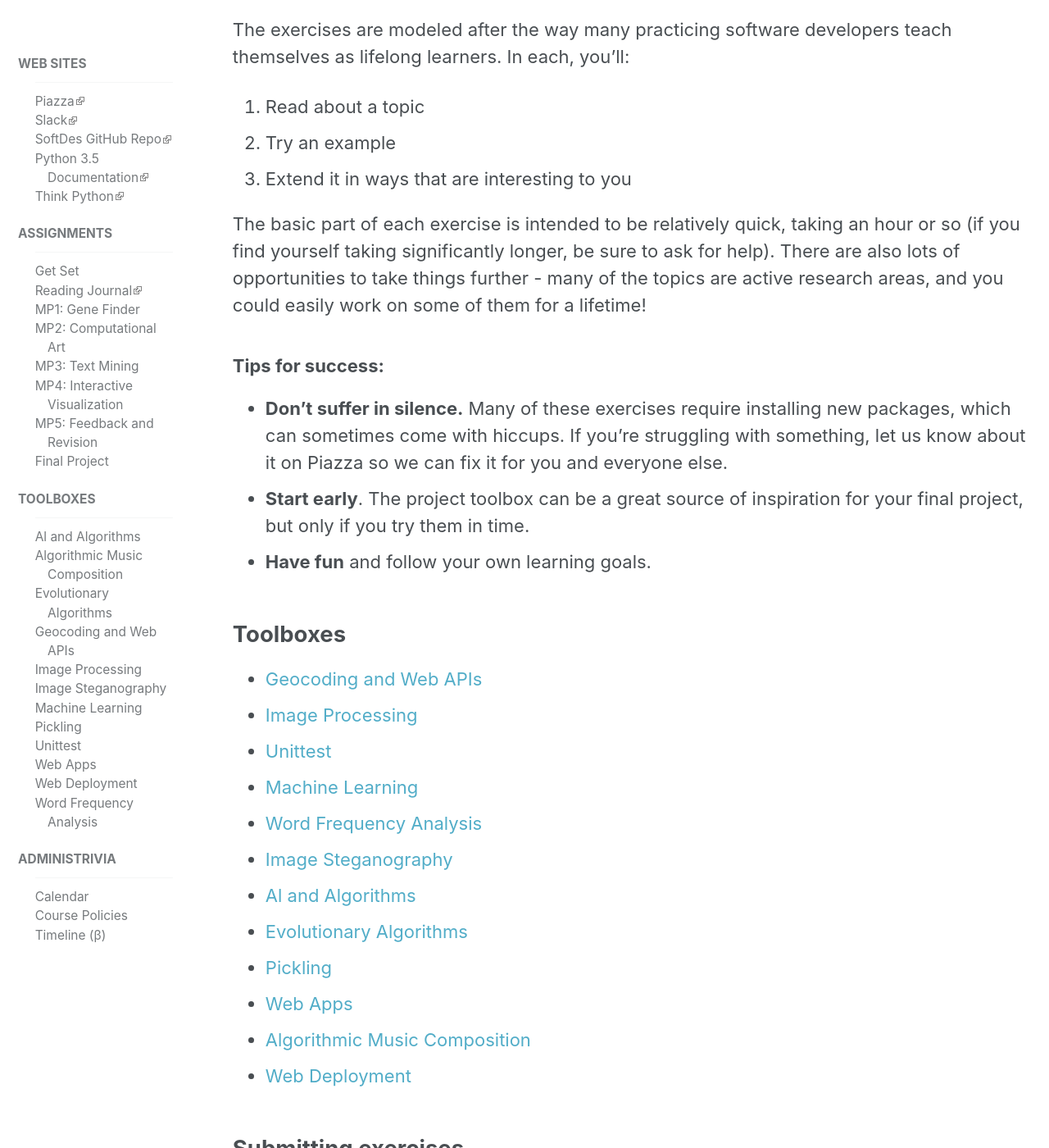
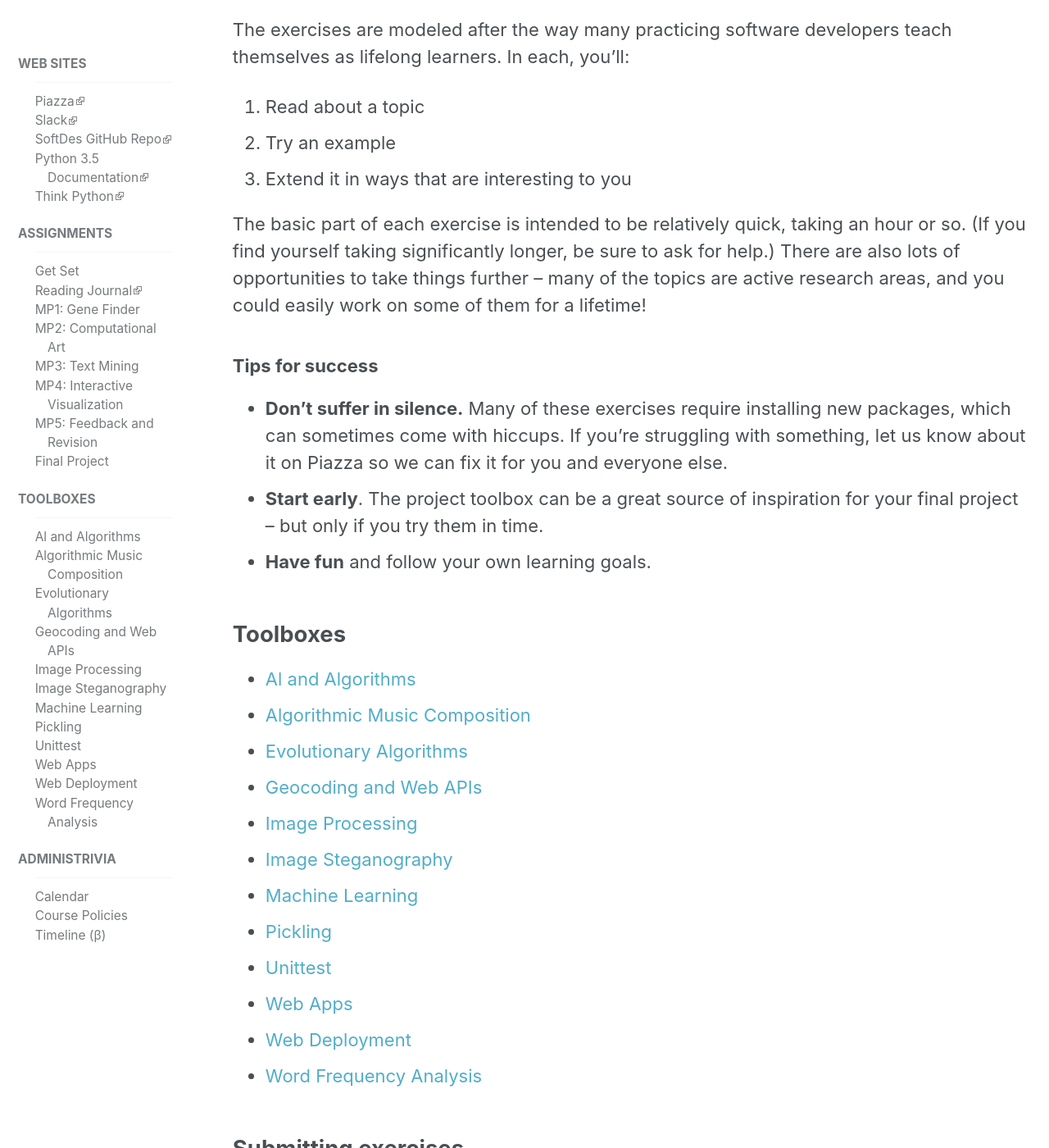
Before and after one commit to sd17spring/sd17spring.github.io, a Jekyll site: the page built from _pages/toolboxes.md, in a window 1280 px wide and 1400 px high, scrolled down 399 px. Shown: the whole window at 82% size. Built offline with Jekyll 4.4.1, drawn with Linux system fonts in a browser that asks for light colours; some of the changed text lies outside the part shown.

Commit message:
sort the toolboxes on the toolboxes index

```diff
--- a/_pages/toolboxes.md
+++ b/_pages/toolboxes.md
@@ -20,22 +20,23 @@ teach themselves as lifelong learners. In each, you'll:
   3. Extend it in ways that are interesting to you
 
 The basic part of each exercise is intended to be relatively quick, taking an
-hour or so (if you find yourself taking significantly longer, be sure to ask
-for help). There are also lots of opportunities to take things further - many
+hour or so. (If you find yourself taking significantly longer, be sure to ask
+for help.) There are also lots of opportunities to take things further – many
 of the topics are active research areas, and you could easily work on some of
 them for a lifetime!
 
 
-### Tips for success:
+### Tips for success
 
   * **Don't suffer in silence.** Many of these exercises require installing new packages, which can sometimes come with hiccups. If you're struggling with something, let us know about it on Piazza so we can fix it for you and everyone else.
-  * **Start early**. The project toolbox can be a great source of inspiration for your final project, but only if you try them in time.
+  * **Start early**. The project toolbox can be a great source of inspiration for your final project – but only if you try them in time.
   * **Have fun** and follow your own learning goals.
 
 
 ## Toolboxes
 
-{% for toolbox in site.toolboxes %}
+{% assign toolboxes = site.toolboxes | sort: 'title' %}
+{% for toolbox in toolboxes %}
 * [{{ toolbox.title }}]({{ toolbox.url }}){% endfor %}
 
 
```
Also changed, not shown: other parts of _pages/toolboxes.md (+1 -1 lines).
